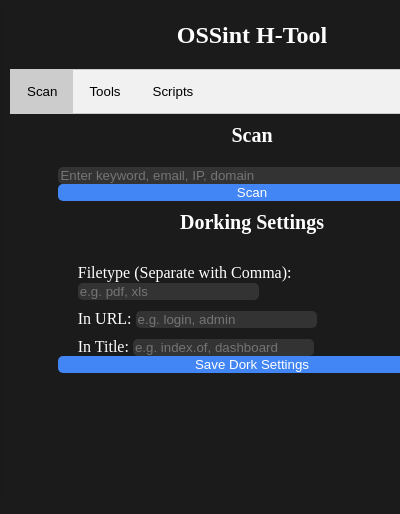
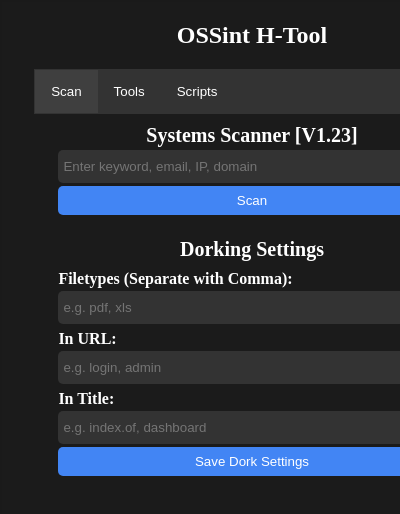
Before and after one commit to JakeOJeff/OSSint, a browser extension: page popup.html in a window 400 px wide. Shown: the top 514 px of the page. Drawn offline with Linux system fonts and the light colour scheme.

Commit message:
Edited CSS

```diff
--- a/popup.html
+++ b/popup.html
@@ -15,35 +15,39 @@
     </div>
 
     <div id="scan" class="tabcontent">
-        <h3>Scan</h3>
+        <h3>Systems Scanner [V1.23]</h3>
         <div class="container">
             <input class="custom-input" type="text" id="input" placeholder="Enter keyword, email, IP, domain" />
             <button type="button" id="lookup" class="custom-button">Scan</button>
+            <div id="results" class="results-text"></div>
+
         </div>
 
-        <div id="results" class="results-box"></div>
 
         <h3>Dorking Settings</h3>
         <div class="container">
-            <label>
-                <span>Filetype (Separate with Comma):</span>
+                <h4>Filetypes (Separate with Comma):</h4>
                 <input class="custom-input" id="filetype" type="text" placeholder="e.g. pdf, xls" />
-            </label>
-            <label>
-                <span>In URL:</span>
+
+                <h4>In URL:</h4>
                 <input class="custom-input" id="inurl" type="text" placeholder="e.g. login, admin" />
-            </label>
-            <label>
-                <span>In Title:</span>
+
+                <h4>In Title:</h4>
                 <input class="custom-input" id="intitle" type="text" placeholder="e.g. index.of, dashboard" />
-            </label>
+
             <button type="button" id="saveDorkOptions" class="custom-button">Save Dork Settings</button>
         </div>
     </div>
 
     <div id="tools" class="tabcontent">
         <h3>Tools</h3>
-        <p>Tools content goes here...</p>
+        <div class="container">
+            <input class="custom-input" type="text" id="inputTool" placeholder="Enter data" />
+            <button type="button" id="lookupTool" class="custom-button">Run Extension</button>
+            <button type="button" id="detect" class="custom-button">Detect</button>
+                        <div id="resultsTool" class="results-text"></div>
+        </div>
+             <h3>Extensions/Tools</h3>
     </div>
 
     <div id="scripts" class="tabcontent">
--- a/popup.js
+++ b/popup.js
@@ -19,6 +19,16 @@ document.addEventListener("DOMContentLoaded", () => {
             : [];
 
         runOSINT(input, { filetype, inurl, intitle });
+    });
+
+    document.getElementById("detect").addEventListener("click", () => {
+        chrome.tabs.query({ active: true, currentWindow: true }, function (tabs) {
+            if (tabs && tabs.length > 0) {
+                const currentURL = tabs[0].url;
+                console.log("Current URL:", currentURL);
+                document.getElementById("inputTool").value = currentURL;
+            }
+        });
     });
 
 // Attach Save Dork Settings handler
--- a/style.css
+++ b/style.css
@@ -1,7 +1,7 @@
 html {
   width: 500px;
   /* max: 800px */
-  height: 500px;
+  height: 550px;
   /* max: 600px */
   border: 2px solid rgb(26, 26, 26);
   background-color: rgb(27, 27, 27);
@@ -21,6 +21,7 @@ h3 {
   text-align: center;
   font-size: 20px;
   margin-top: 10px;
+  margin-bottom: 3px;
   padding-left: 5%;
   padding-right: 5%;
 
@@ -28,26 +29,25 @@ h3 {
 
 h4 {
   color: white;
-  text-align: center;
+  text-align: left;
   font-size: 16px;
-  margin-top: 10px;
-  padding-left: 5%;
-  padding-right: 5%;
+  margin-top: 6px;
+  margin-bottom: 3px;
+
 }
 
-label {
-  color: white;
-  font-size: 16px;
-  margin-top: 10px;
-  padding-left: 5%;
-  padding-right: 5%;
-}
+
 
 .custom-input {
+  height: 100%;
   border-radius: 5px;
   background-color: #333;
   color: white;
   border: none;
+  padding-left: 5px;
+  padding-right: 5px;
+  padding-top: 9px;
+  padding-bottom: 9px;
 
 }
 
@@ -58,7 +58,12 @@ label {
   border: none;
   border-radius: 5px;
   cursor: pointer;
-
+  padding-left: 5px;
+  padding-right: 5px;
+  padding-top: 7px;
+  padding-bottom: 7px;
+  margin-top: 3px;
+  margin-bottom: 3px;
 }
 
 .container {
@@ -70,15 +75,27 @@ label {
   justify-content: center;
 }
 
+
+.results-text {
+  color: white;
+  font-size: 16px;
+  margin-top: 10px;
+  padding-left: 5%;
+  padding-right: 5%;
+}
 /* Style the tab */
 .tab {
   overflow: hidden;
-  border: 1px solid #ccc;
-  background-color: #f1f1f1;
+  border: 1px solid #333;
+  background-color: #333;
+  color: white;
+  margin-left: 5%;
+  margin-right: 5%;
 }
 
     .tab button {
       background-color: inherit;
+        color: white;
       float: left;
       border: none;
       outline: none;
@@ -88,11 +105,11 @@ label {
     }
 
     .tab button:hover {
-      background-color: #ddd;
+      background-color: #3a3a3a;
     }
 
     .tab button.active {
-      background-color: #ccc;
+      background-color: #3f3f3f;
     }
 
     .tabcontent {
```
Lines whose indentation alone changed are shown as unchanged.
